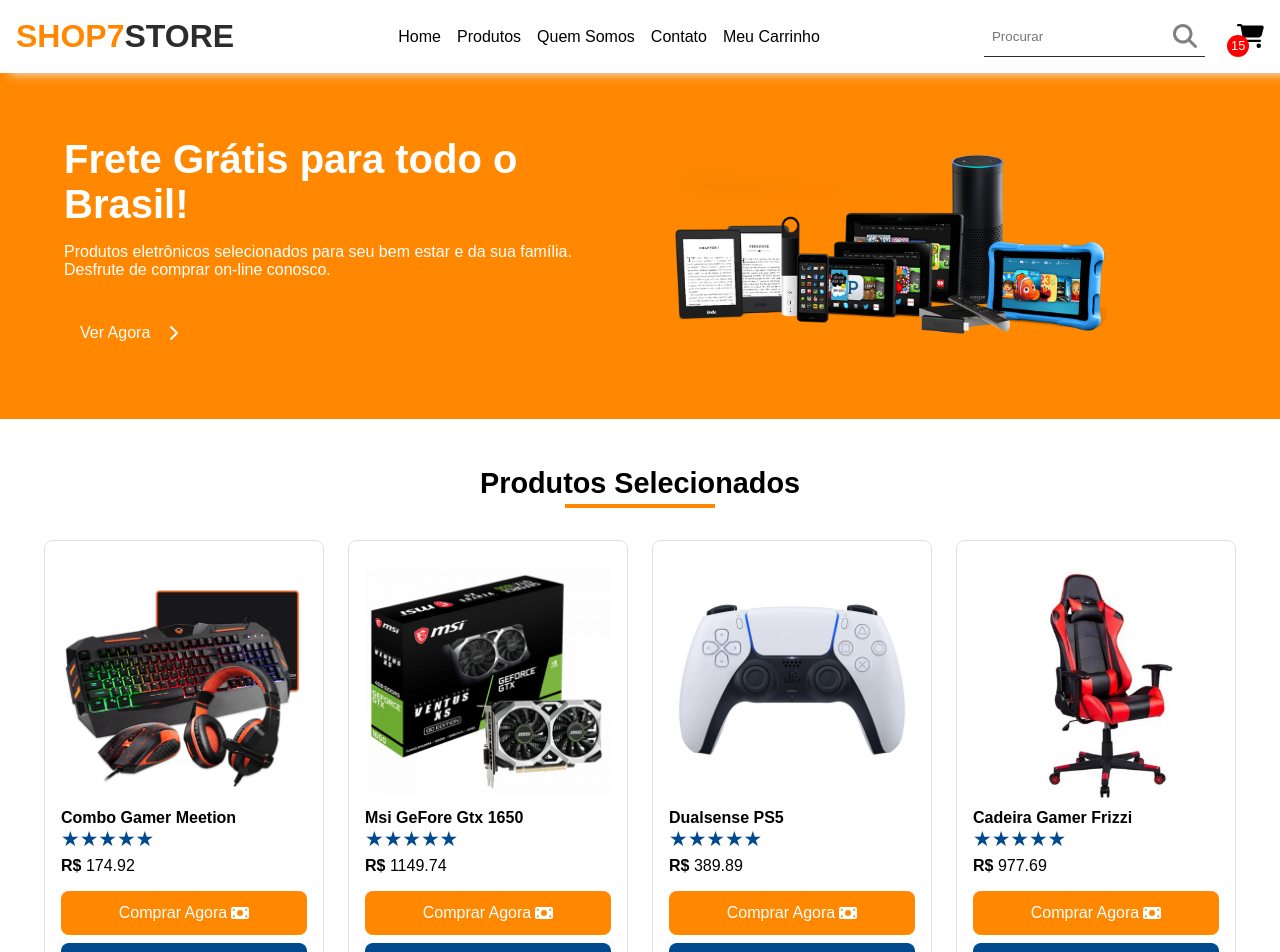
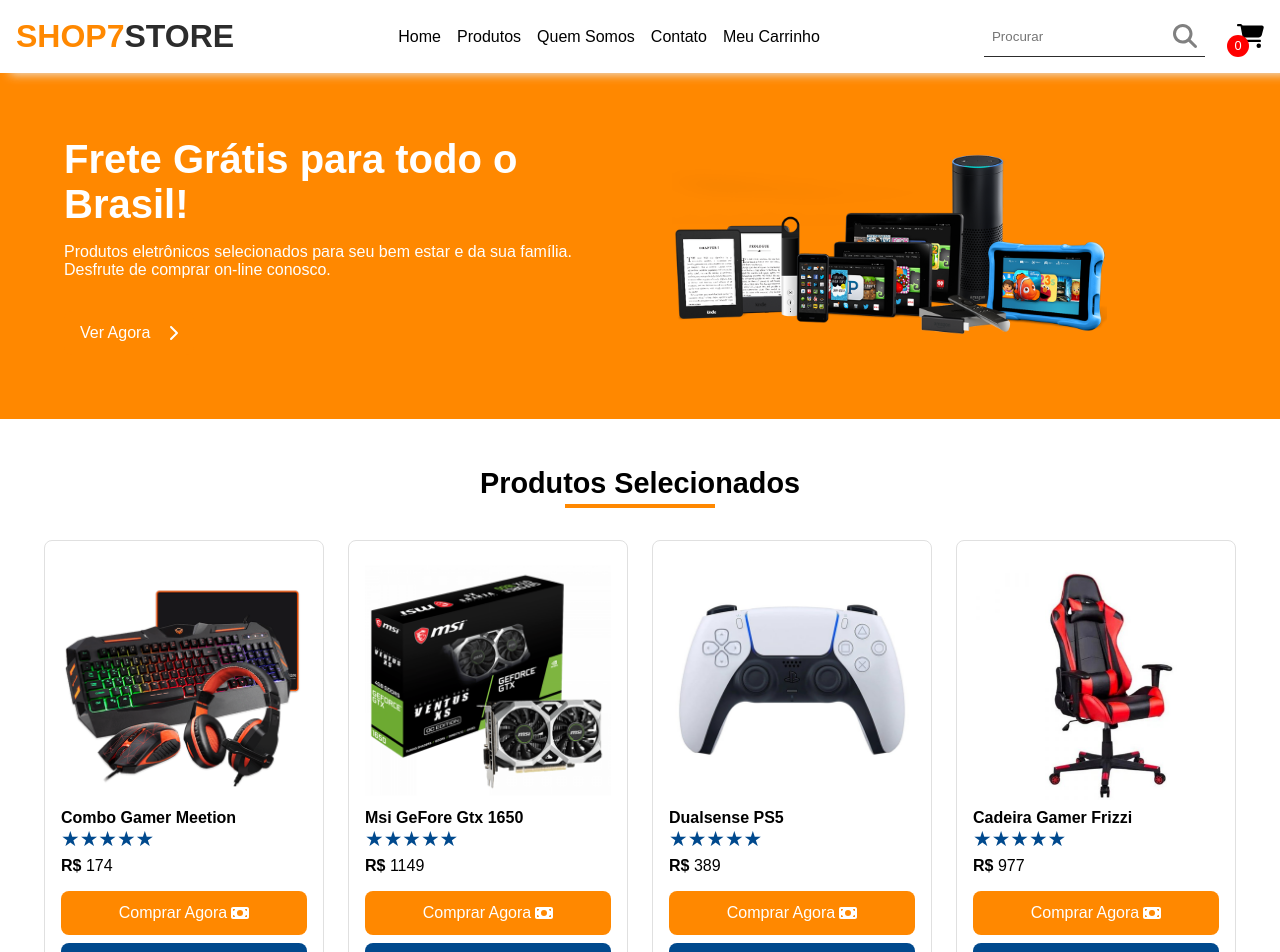
Before and after one commit to FernandoAntonioAzevedo/Shop7store_ecommerce_React, a React (Create React App) app in the folder shopsevenstore/: page / in a window 1280 px wide. Shown: the top 952 px of the page. Built offline with nearby package versions, Linux system fonts and the light colour scheme.

Commit message:
finalizando a estilização do carrinho e organizando a lógica

```diff
--- a/shopsevenstore/public/db.json
+++ b/shopsevenstore/public/db.json
@@ -5,84 +5,84 @@
       "name": "Combo Gamer Meetion",
       "image": "/images/products/product-4.png",
       "rating": 4,
-      "price": 174.92
+      "price": 174
     },
     {
       "id": 2,
       "name": "Msi GeFore Gtx 1650",
       "image": "/images/products/product-5.png",
       "rating": 5,
-      "price": 1149.74
+      "price": 1149
     },
     {
       "id": 3,
       "name": "Dualsense PS5",
       "image": "/images/products/product-6.png",
       "rating": 5,
-      "price": 389.89
+      "price": 389
     },
     {
       "id": 4,
       "name": "Cadeira Gamer Frizzi",
       "image": "/images/products/product-7.png",
       "rating": 3,
-      "price": 977.69
+      "price": 977
     },
     {
       "id": 5,
       "name": "iPhone 14 Pro Max 512GB",
       "image": "/images/products/product-8.png",
       "rating": 5,
-      "price": 4779.52
+      "price": 4779
     },
     {
       "id": 6,
       "name": "Samsung Galaxy S23 Ultra 1TB",
       "image": "/images/products/product-9.png",
       "rating": 5,
-      "price": 2749.29
+      "price": 2749
     },
     {
       "id": 7,
       "name": "Asus Rog Phone 3 Gamer",
       "image": "/images/products/product-10.png",
       "rating": 4,
-      "price": 2458.33
+      "price": 2458
     },
     {
       "id": 8,
       "name": "Xiaomi 13 Ultra",
       "image": "/images/products/product-11.png",
       "rating": 4,
-      "price": 1992.33
+      "price": 1992
     },
     {
       "id": 9,
       "name": "Xbox Series X",
       "image": "/images/products/product-12.png",
       "rating": 5,
-      "price": 3778.44
+      "price": 3778
     },
     {
       "id": 10,
       "name": "Racingwheel GT480 Ferrari",
       "image": "/images/products/product-13.png",
       "rating": 5,
-      "price": 1233.22
+      "price": 1233
     },
     {
       "id": 11,
       "name": "PlayStation 5",
       "image": "/images/products/product-14.png",
       "rating": 5,
-      "price": 4774.88
+      "price": 4774
     },
     {
       "id": 12,
       "name": "Gaming Desktop RTX 3090Ti",
       "image": "/images/products/product-15.png",
       "rating": 5,
-      "price": 5849.49
+      "price": 5849
     }
   ]
 }
--- a/shopsevenstore/src/App.js
+++ b/shopsevenstore/src/App.js
@@ -8,24 +8,60 @@
 
 function App() {
   const [products, setProducts] = useState([]);
+  const [showSidebarCart, setShowSidebarCart] = useState(false);
+  const [selectedProducts, setSelectedProducts] = useState([]);
+  const [cartTotal, setCartTotal] = useState(0);
+
+  const addToCartTotal = (value) => setCartTotal(cartTotal + value);
 
   useEffect(() => {
     fetch('/db.json')
     .then((res) => res.json())
     .then((data) => setProducts(data.products));
-  }, [])
+  }, []);
+
+  const addProductToCart = (id) => {
+    const productToAdd = products.filter((product) => product.id === id)[0];
+    if(selectedProducts.includes(productToAdd)) return;
+    setSelectedProducts(selectedProducts.concat(productToAdd));
+    setCartTotal(cartTotal + productToAdd.price);
+  };
+
+  const removeProductFromCart = (id) => {
+    const newSelectedProducts = selectedProducts.filter(
+      product => product.id !== id
+    );
+    setSelectedProducts(newSelectedProducts);
+  };
 
   return (
     <Router>
       <div className="App">
-        <Navbar />
+        <Navbar
+          selectedProducts={selectedProducts}
+          setShowSidebarCart={setShowSidebarCart}
+        />
         <main>
           <Routes>
-           <Route path="/" element={<HomePage products={products}/>} />
+           <Route
+             path="/"
+             element={
+              <HomePage
+                addToCartTotal={addToCartTotal}
+                removeProductFromCart={removeProductFromCart}
+                selectedProducts={selectedProducts}
+                addProductToCart={addProductToCart}
+                products={products}
+                setShowSidebarCart={setShowSidebarCart}
+                showSidebarCart={showSidebarCart}
+                cartTotal={cartTotal}
+              />
+             }
+           />
            <Route
             path="/products"
-            element={<ProductsPage products={products}/>}
-           />
+            element={<ProductsPage products={products} /> }
+            />
           </Routes>
 
         </main>
--- a/shopsevenstore/src/components/Navbar.js
+++ b/shopsevenstore/src/components/Navbar.js
@@ -7,8 +7,7 @@
 import { useState } from "react";
 import { Link } from "react-router-dom";
 
-export default function Navbar() {
-
+export default function Navbar({ setShowSidebarCart, selectedProducts }) {
   const [show, setShow] = useState(false);
 
   return (
@@ -41,12 +40,14 @@
                 <input type="search" placeholder="Procurar" />
                 <FontAwesomeIcon icon={faSearch} />
             </div>
-        <button className="shopping-cart">
+            <button
+                className="shopping-cart"
+                onClick={() => setShowSidebarCart(true)}
+            >
                 <FontAwesomeIcon icon={faShoppingCart} />
-            <div className="products-count">15</div>
+                <div className="products-count">{selectedProducts.length}</div>
             </button>
-        <button className="menu-button"
-        onClick={() => setShow(!show)}>
+            <button className="menu-button" onClick={() => setShow(!show)}>
                 <FontAwesomeIcon icon={faBars}/>
             </button>
           </div>
--- a/shopsevenstore/src/components/Product.js
+++ b/shopsevenstore/src/components/Product.js
@@ -3,8 +3,14 @@
 import React from "react";
 import { Link } from "react-router-dom";
 
-export default function Product
-({id, image, name, rate, price}) {
+export default function Product({
+    id,
+    image,
+    name,
+    rate,
+    price,
+    addProductToCart,
+}) {
 
   return (
     <div className="product">
@@ -19,7 +25,7 @@
                 <span>Comprar Agora</span>
                 <FontAwesomeIcon icon={faMoneyBill} />
             </Link>
-            <button className="btn-icon add-to-cart-btn">
+            <button onClick={() => addProductToCart(id)} className="btn-icon add-to-cart-btn">
                 <span>Adicionar ao Carrinho</span>
                 <FontAwesomeIcon icon={faCartShopping} />
             </button>
--- a/shopsevenstore/src/components/ProductsList.js
+++ b/shopsevenstore/src/components/ProductsList.js
@@ -1,11 +1,15 @@
 import React from "react";
 import Product from "./Product";
 
-export default function ProductsList({ products }) {
+export default function ProductsList({ products, addProductToCart }) {
   return (
     <div className="product-list">
       {products.map((product) => (
-        <Product key={product.id} {...product} />
+        <Product
+          key={product.id}
+          {...product}
+          addProductToCart={addProductToCart}
+        />
         ))}
     </div>
   );
--- a/shopsevenstore/src/components/SidebarCart.js
+++ b/shopsevenstore/src/components/SidebarCart.js
@@ -3,24 +3,37 @@
 import React from "react";
 import SidebarProduct from "./SidebarProduct";
 import { Link } from "react-router-dom";
+import Product from "./Product";
 
-export default function SidebarCart() {
+export default function SidebarCart({
+  setShowSidebarCart,
+  showSidebarCart,
+  selectedProducts,
+  cartTotal,
+  removeProductFromCart,
+  addToCartTotal,
+}) {
   return (
-    <aside className="sidebar-cart">
+    <aside className={`sidebar-cart ${showSidebarCart && "show"}`}>
         <div className="top">
             <h3>Seu Carrinho</h3>
-            <button>
+            <button onClick={() => setShowSidebarCart(false)}>
                 <FontAwesomeIcon icon={faXmark} />
             </button>
         </div>
         <div className="sidebar-products-list">
-          <SidebarProduct />
-          <SidebarProduct />
-          <SidebarProduct />
+          {selectedProducts.map(product => (
+          <SidebarProduct
+            key={product.id}
+            {...product}
+            removeProductFromCart={removeProductFromCart}
+            addToCartTotal={addToCartTotal}
+          />
+        ))}
         </div>
 
         <div className="total-container">
-           <b>Total:</b> R$ 000.00
+           <b>Total:</b> R$ {cartTotal}
         </div>
 
         <Link to="/cart/checkout" className="btn-icon">
--- a/shopsevenstore/src/components/SidebarProduct.js
+++ b/shopsevenstore/src/components/SidebarProduct.js
@@ -1,27 +1,58 @@
 import { faXmark } from "@fortawesome/free-solid-svg-icons";
 import { FontAwesomeIcon } from "@fortawesome/react-fontawesome";
 import React from "react";
+import { useState } from "react";
 
-export default function SidebarProduct() {
+export default function SidebarProduct({
+  id,
+  image,
+  name,
+  rate,
+  price,
+  removeProductFromCart,
+  addToCartTotal,
+ }) {
+    const [quantity, setQuantity] = useState(1);
+    const [priceSum, setPriceSum] = useState(price);
+
+    const changeCartTotal = () => {}
+
   return (
     <div className="sidebar-product">
         <div className="left-side">
-        <button className="remove-product-btn">
+        <button className="remove-product-btn"
+          onClick={() => {
+            removeProductFromCart(id);
+            addToCartTotal(- priceSum);
+          }}
+        >
                 <FontAwesomeIcon icon={faXmark} />
             </button>
             <div className="details">
-            <h4>Combo Gamer Meetion</h4>
-            <p>R$ 174.92</p>
-            <input type="number"
-            name="quantity" min={1} max={100} />
+            <h4>{name}</h4>
+            <p>R$ {price}</p>
+          <input
+            type="number"
+            min={1}
+            max={100}
+            value={quantity}
+            onChange={(e) => {
+              setQuantity(e.target.value);
+              addToCartTotal(e.target.value * price - priceSum);
+              setPriceSum(e.target.value * price);
+            }}
+          />
+           {priceSum > price && (
             <p className="price-sum">
-                <b>Soma:</b> R$ 000.00
+              <b>Soma:</b>
+              R$ {priceSum}
             </p>
+          )}
         </div>
         </div>
 
         <div className="right-side">
-            <img src="/images/products/product-4.png" alt="imagem produto 4" />
+            <img src={image} alt={name} />
         </div>
     </div>
   );
--- a/shopsevenstore/src/components/pages/HomePage.js
+++ b/shopsevenstore/src/components/pages/HomePage.js
@@ -5,11 +5,28 @@
 import ExclusiveSection from "../ExclusiveSection";
 import TestimonialsList from "../TestimonialsList";
 
-export default function HomePage({ products }) {
+export default function HomePage({
+  products,
+  showSidebarCart,
+  setShowSidebarCart,
+  addProductToCart,
+  selectedProducts,
+  cartTotal,
+  removeProductFromCart,
+  addToCartTotal,
+
+}) {
   return (
      <>
-       <Header />
-        <SidebarCart />
+        <Header />
+        <SidebarCart
+          addToCartTotal={addToCartTotal}
+          removeProductFromCart={removeProductFromCart}
+          cartTotal={cartTotal}
+          selectedProducts={selectedProducts}
+          setShowSidebarCart={setShowSidebarCart}
+          showSidebarCart={showSidebarCart}
+        />
         <div className="page-inner-content">
           <div className="section-title">
             <h3>Produtos Selecionados</h3>
@@ -17,7 +34,9 @@
           </div>
 
           <div className="main-content">
-            <ProductsList products={products} />
+            <ProductsList
+            addProductToCart={addProductToCart}
+            products={products} />
           </div>
         </div>
       <ExclusiveSection />
--- a/shopsevenstore/src/index.css
+++ b/shopsevenstore/src/index.css
@@ -599,8 +599,8 @@
   padding: 0.2rem;
 }
 
-.sidebar-cart .show {
-  display: ;
+.sidebar-cart.show {
+  display: block;
 }
 
 
```
Lines whose indentation alone changed are shown as unchanged.
